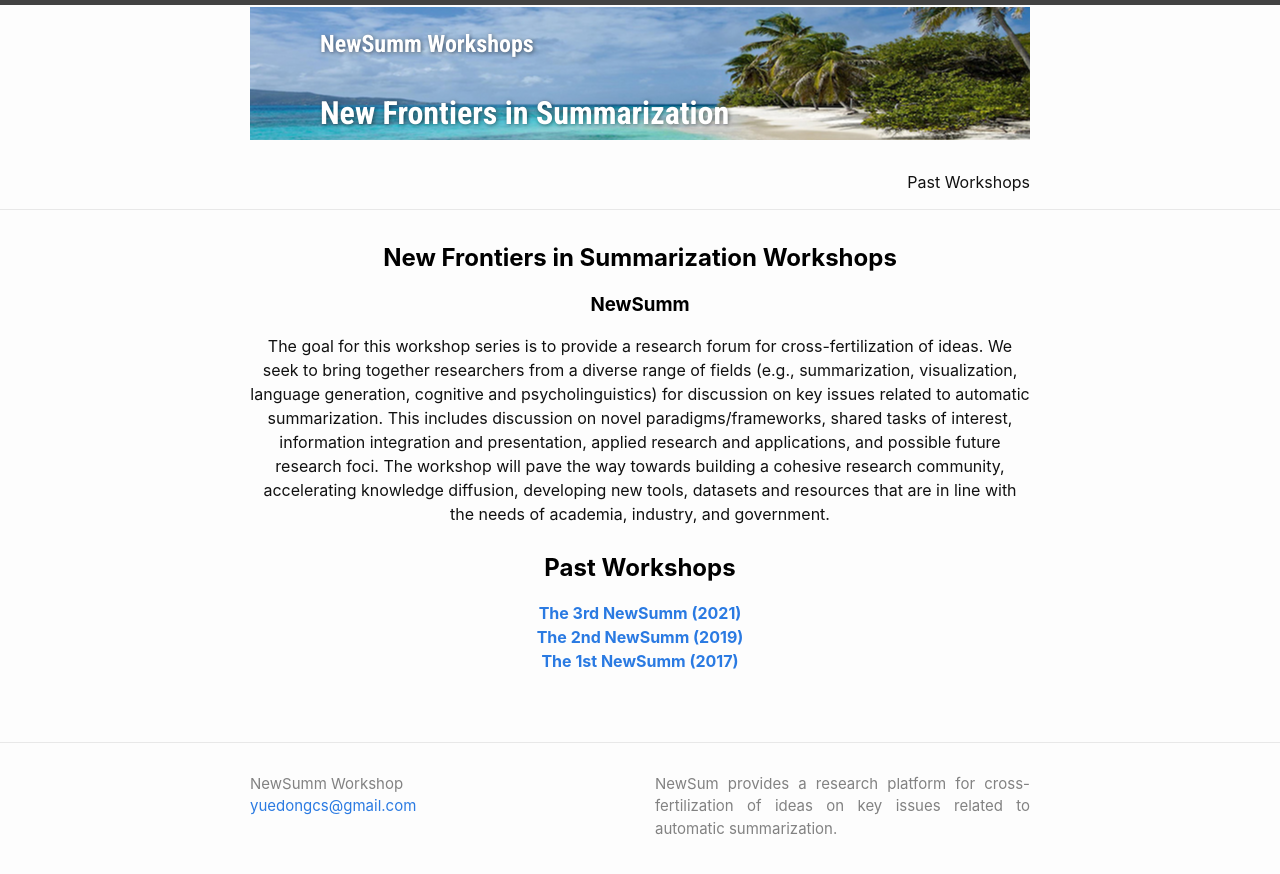
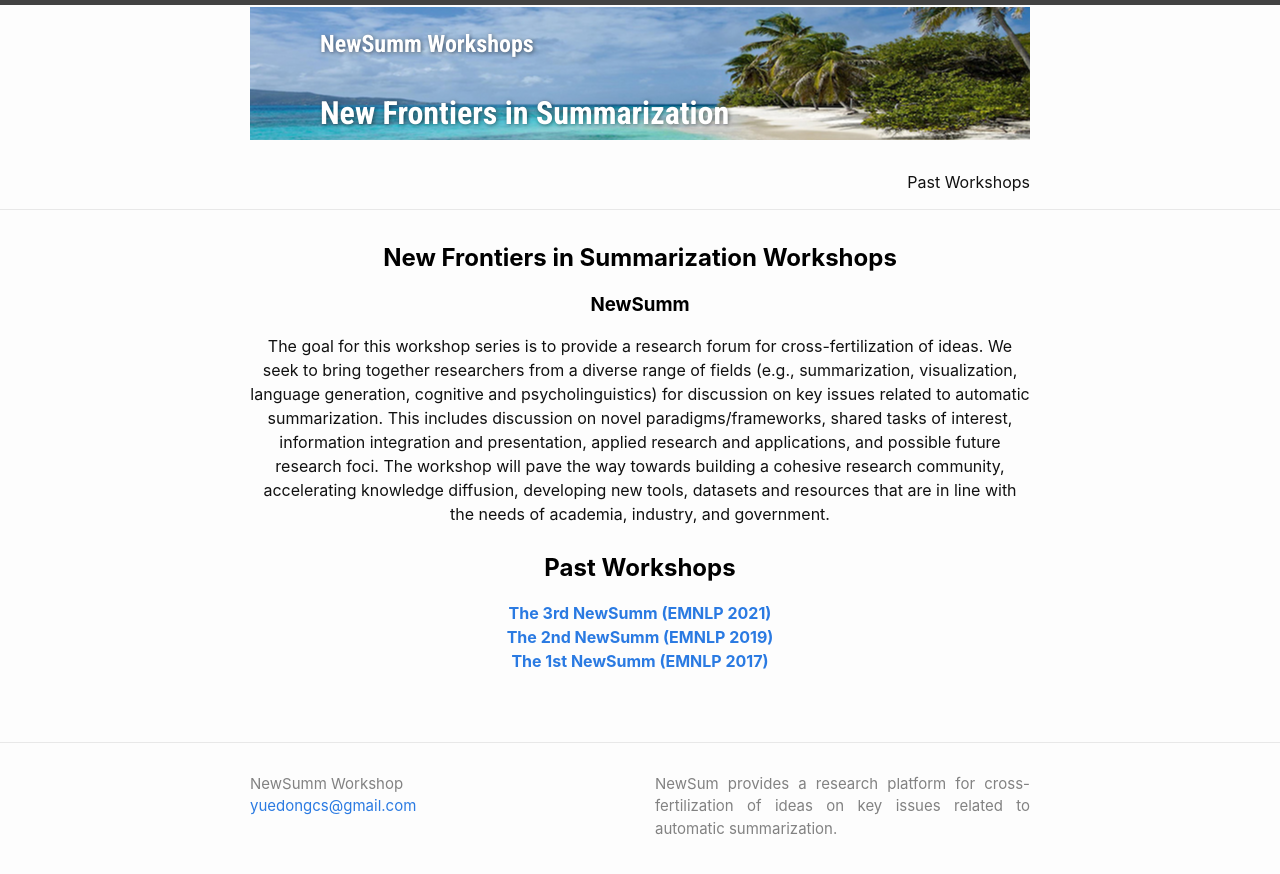
Before and after one commit to newsumm/newsumm.github.io, a Jekyll site: the page built from index.md, in a window 1280 px wide. Shown: the top 874 px of the page. Built offline with Jekyll 4.4.1, drawn with Linux system fonts in a browser that asks for light colours.

Commit message:
Update index.md

```diff
--- a/index.md
+++ b/index.md
@@ -18,6 +18,6 @@ The goal for this workshop series is to provide a research forum for cross-ferti
 <br><br>
 <!-- Call for Papers -->
 <h2 class="blackpar_title" id="Past Workshops"><b>Past Workshops</b></h2>
-<a href="https://newsumm.github.io/2021/"><b>The 3rd NewSumm (2021)</b></a> <br>
-<a href="https://summarization2019.github.io/"><b>The 2nd NewSumm (2019)</b></a> <br>
-<a href="https://summarization2017.github.io/"><b>The 1st NewSumm (2017)</b></a> <br>
+<a href="https://newsumm.github.io/2021/"><b>The 3rd NewSumm (EMNLP 2021)</b></a> <br>
+<a href="https://summarization2019.github.io/"><b>The 2nd NewSumm (EMNLP 2019)</b></a> <br>
+<a href="https://summarization2017.github.io/"><b>The 1st NewSumm (EMNLP 2017)</b></a> <br>
```
